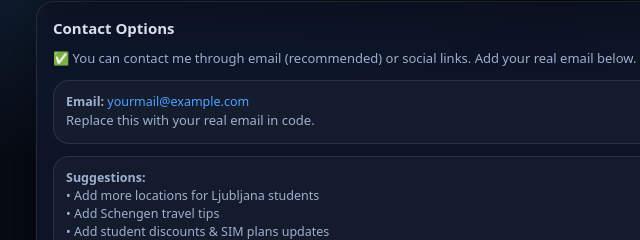
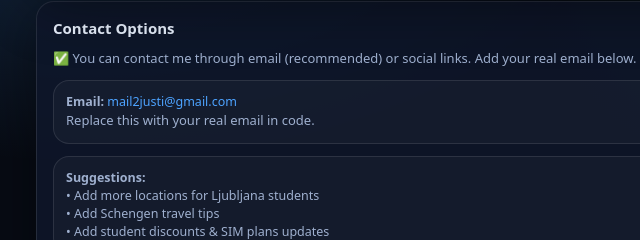
Before and after one commit to justi123/Student-Slovenia, a plain HTML site: page contact.html in a window 1280 px wide. Shown: the part 137-377 px from the top of the page, 66-706 px from the left. Drawn offline with Linux system fonts and the light colour scheme.

Commit message:
Update contact.html

```diff
--- a/contact.html
+++ b/contact.html
@@ -173,7 +173,7 @@
       </p>
 
       <div class="helpBox">
-        <b>Email:</b> <span style="color:var(--accent)">yourmail@example.com</span><br/>
+        <b>Email:</b> <span style="color:var(--accent)">mail2justi@gmail.com</span><br/>
         <span class="muted">Replace this with your real email in code.</span>
       </div>
 
```
